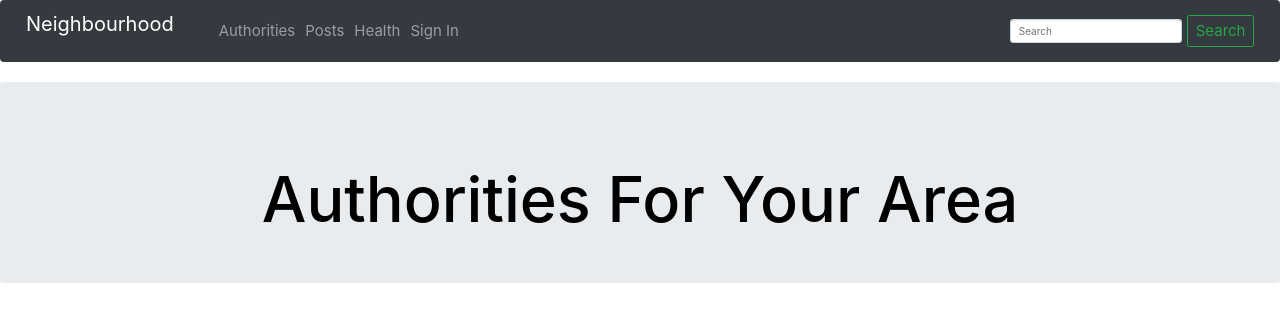
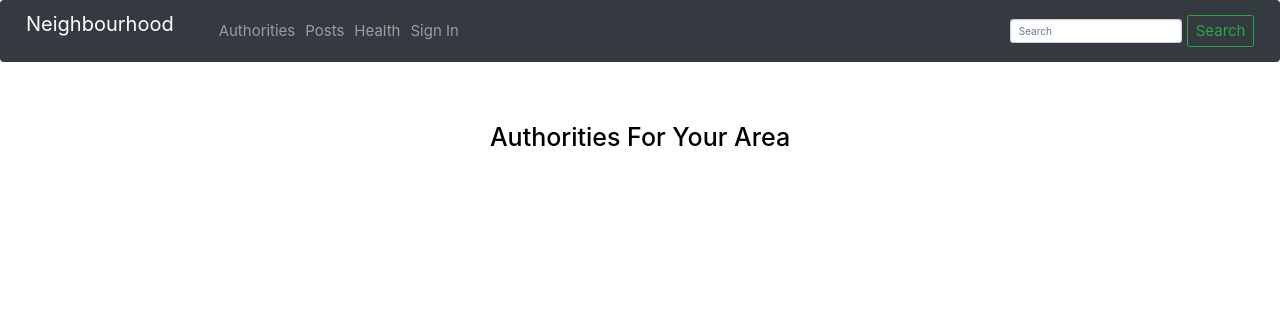
Before and after one commit to ObadiaH123/Neigbourhood-app, a Django app: template myneighbour/templates/authorities.html in a window 1280 px wide. Shown: the top 322 px of the page. Run offline with Django 3.2, Linux system fonts and the light colour scheme; the template is opened without the code that fills it, so the values that code supplies are empty; some libraries are stand-ins or nearby versions.

Commit message:
adding the container in html templates

```diff
--- a/myneighbour/templates/authorities.html
+++ b/myneighbour/templates/authorities.html
@@ -1,7 +1,5 @@
-{% extends 'base.html' %}
-{% load static %}
-{% block content %}
-<div class="jumbotron">
+{% extends 'base.html' %} {% load static %} {% block content %}
+<div class="container">
     <div class="row">
         <div class="col-md-12 top-div" style="margin-top:40px;">
             <h1 style="color:black;text-align:center;">Authorities For Your Area</h1>
```
Lines whose indentation alone changed are shown as unchanged.
